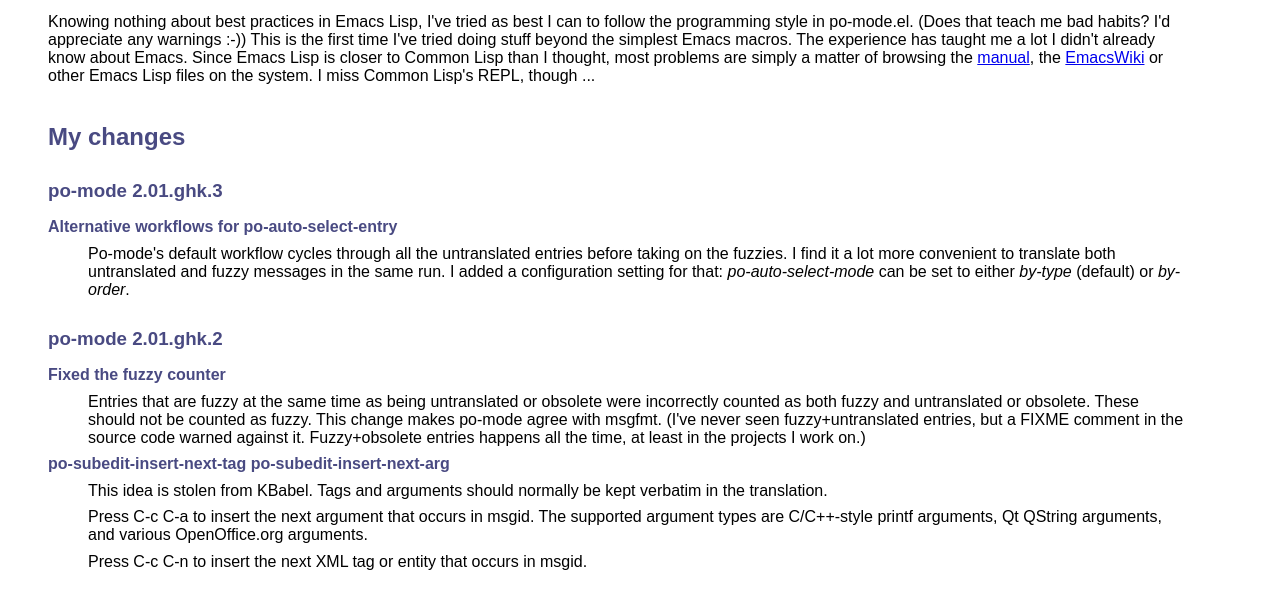
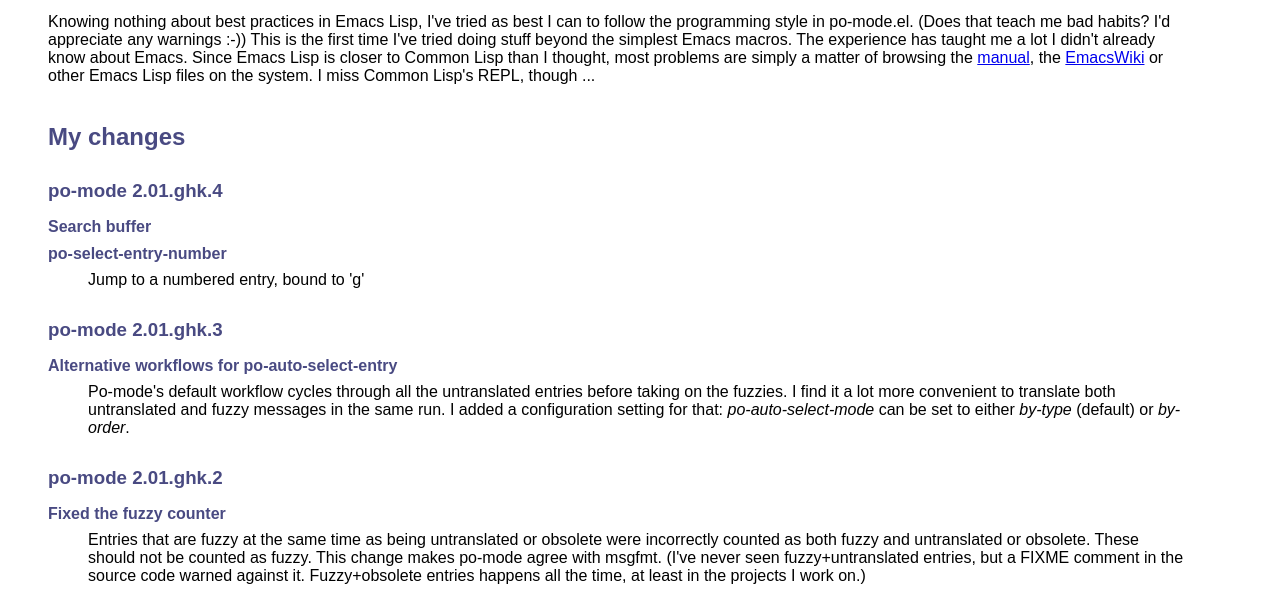
Before and after one commit to gaute/po-mode-plus, a plain HTML site: page index.html in a window 1280 px wide. Shown: the part 126-721 px from the top of the page. Drawn offline with Linux system fonts and the light colour scheme.

Commit message:
po-select-entry-number po-search
darcs-hash:20060630000548-fcde3-5e611700164876170d70006b4ab88818c5de5820.gz

```diff
--- a/index.html
+++ b/index.html
@@ -33,6 +33,16 @@
 Lisp files on the system. I miss Common Lisp's REPL, though&nbsp;...</p>
 
 <h2>My changes</h2>
+
+<h3>po-mode 2.01.ghk.4</h3>
+
+<dl>
+
+  <dt>Search buffer</dt>
+  <dd> </dd>
+
+  <dt>po-select-entry-number</dt>
+  <dd>Jump to a numbered entry, bound to 'g'</dd>
 
 <h3>po-mode 2.01.ghk.3</h3>
 
```
